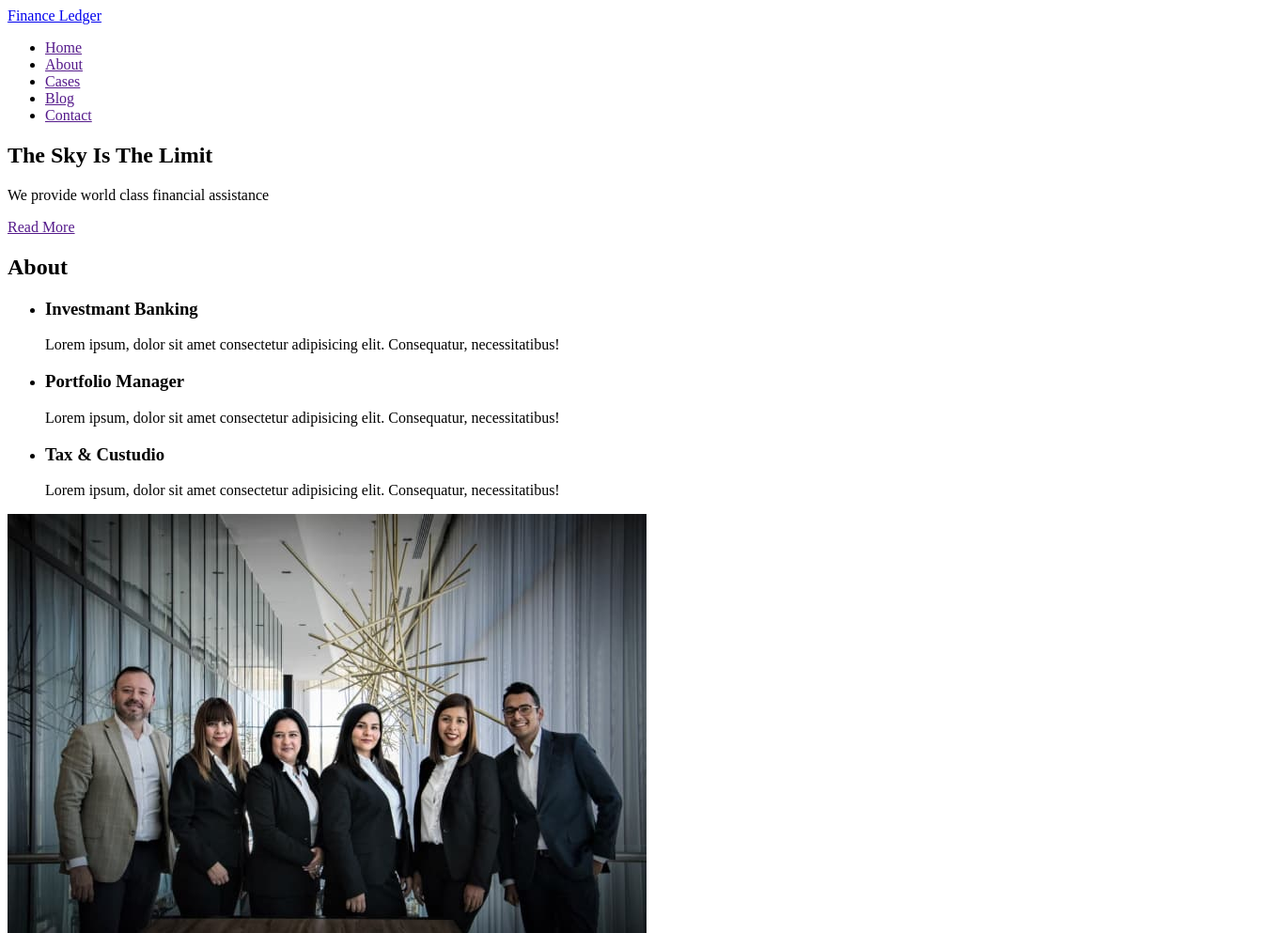
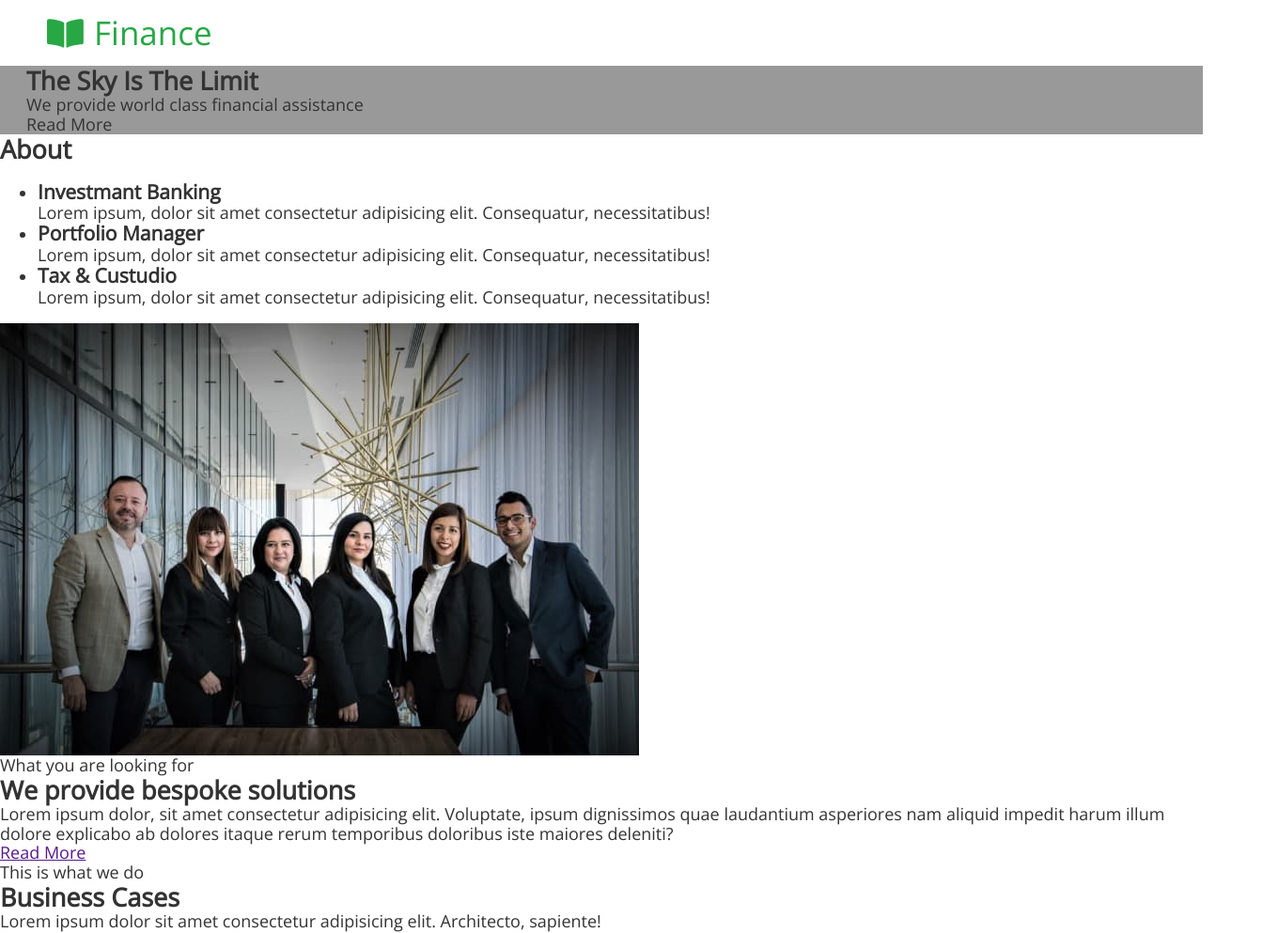
Before and after one commit to YanLozovskyi/fson-79-anonymous, a plain HTML site: page index.html in a window 1280 px wide. Shown: the top 993 px of the page at 94% size, 1360 px wide, since content can reach past the window. Drawn offline with nearby package versions, Linux system fonts and the light colour scheme.

Commit message:
adds header styles

```diff
--- /dev/null
+++ b/css/styles.css
@@ -0,0 +1,114 @@
+:root {
+  --accent-color: #28a745;
+  --main-text-color: #333333;
+  --second-text-color: #ffffff;
+  --main-bg-color: #ffffff;
+}
+
+body {
+  font-family: 'Open Sans', sans-serif;
+  color: var(--main-text-color);
+  background-color: var(--main-bg-color);
+  font-size: 18px;
+}
+
+/* reset */
+h1,
+h2,
+h3,
+h4,
+h5,
+h6,
+p {
+  margin: 0;
+}
+
+.list {
+  list-style: none;
+  padding: 0;
+  margin: 0;
+}
+
+.link {
+  text-decoration: none;
+  color: inherit;
+}
+
+img {
+  display: block;
+  max-width: 100%;
+  height: auto;
+}
+
+address {
+  font-style: normal;
+}
+
+/* components */
+.container {
+  width: 1360px;
+  padding-left: 28px;
+  padding-right: 28px;
+  margin: 0 auto;
+}
+
+/* header */
+
+.header .container {
+  padding-left: 50px;
+  padding-right: 50px;
+}
+
+.nav {
+  display: flex;
+  align-items: center;
+  justify-content: space-between;
+}
+
+.logo {
+  display: flex;
+  align-items: center;
+  font-size: 35px;
+  line-height: 1.21;
+  color: var(--second-text-color);
+}
+.accent {
+  margin-right: 12px;
+  color: var(--accent-color);
+}
+.logo-icon {
+  margin-right: 10px;
+}
+
+.nav-list {
+  display: flex;
+  align-items: center;
+  gap: 38px;
+}
+
+.nav-link {
+  display: block;
+  padding-top: 21px;
+  padding-bottom: 21px;
+  line-height: 1.56;
+  color: var(--second-text-color);
+}
+
+/* hero */
+
+.hero {
+  background-image: linear-gradient(
+      0deg,
+      rgba(0, 0, 0, 0.4),
+      rgba(0, 0, 0, 0.4)
+    ),
+    url();
+}
+.hero-title {
+}
+.hero-text {
+}
+.hero-link {
+}
+.link {
+}
--- a/index.html
+++ b/index.html
@@ -33,27 +33,58 @@
     />
     <meta name="msapplication-TileColor" content="#da532c" />
     <meta name="theme-color" content="#ffffff" />
+
+    <!-- font family -->
+    <link rel="preconnect" href="https://fonts.googleapis.com" />
+    <link rel="preconnect" href="https://fonts.gstatic.com" crossorigin />
+    <link
+      href="https://fonts.googleapis.com/css2?family=Open+Sans:wght@300;400&display=swap"
+      rel="stylesheet"
+    />
+
+    <!-- normalize -->
+    <link
+      rel="stylesheet"
+      href="https://cdnjs.cloudflare.com/ajax/libs/modern-normalize/1.1.0/modern-normalize.min.css"
+      integrity="sha512-wpPYUAdjBVSE4KJnH1VR1HeZfpl1ub8YT/NKx4PuQ5NmX2tKuGu6U/JRp5y+Y8XG2tV+wKQpNHVUX03MfMFn9Q=="
+      crossorigin="anonymous"
+      referrerpolicy="no-referrer"
+    />
+
+    <!-- main styles -->
+    <link rel="stylesheet" href="./css/styles.css" />
   </head>
   <body>
     <header class="header">
-      <nav class="nav">
-        <a href="./index.html" class="logo">Finance Ledger</a>
-        <ul class="nav-list">
-          <li class="nav-item"><a class="nav-link" href="">Home</a></li>
-          <li class="nav-item"><a class="nav-link" href="">About</a></li>
-          <li class="nav-item"><a class="nav-link" href="">Cases</a></li>
-          <li class="nav-item"><a class="nav-link" href="">Blog</a></li>
-          <li class="nav-item"><a class="nav-link" href="">Contact</a></li>
-        </ul>
-      </nav>
+      <div class="container">
+        <nav class="nav">
+          <a href="./index.html" class="logo link">
+            <svg class="logo-icon" width="40" height="35">
+              <use href="./images/icons/sprite.svg#icon-logo"></use>
+            </svg>
+            <span class="accent">Finance</span> Ledger</a
+          >
+          <ul class="nav-list list">
+            <li class="nav-item"><a class="nav-link link" href="">Home</a></li>
+            <li class="nav-item"><a class="nav-link link" href="">About</a></li>
+            <li class="nav-item"><a class="nav-link link" href="">Cases</a></li>
+            <li class="nav-item"><a class="nav-link link" href="">Blog</a></li>
+            <li class="nav-item">
+              <a class="nav-link link" href="">Contact</a>
+            </li>
+          </ul>
+        </nav>
+      </div>
     </header>
 
     <main>
       <!-- Hero -->
       <section class="hero">
-        <h1 class="hero-title">The Sky Is The Limit</h1>
-        <p class="hero-text">We provide world class financial assistance</p>
-        <a class="hero-link" href="">Read More</a>
+        <div class="container">
+          <h1 class="hero-title">The Sky Is The Limit</h1>
+          <p class="hero-text">We provide world class financial assistance</p>
+          <a class="hero-link link" href="">Read More</a>
+        </div>
       </section>
 
       <!-- About -->
```
Also changed, not shown: images/hero-bg.jpg (added), images/hero-bg/hero-bg.jpg (added), images/icons/sprite.svg (added).
